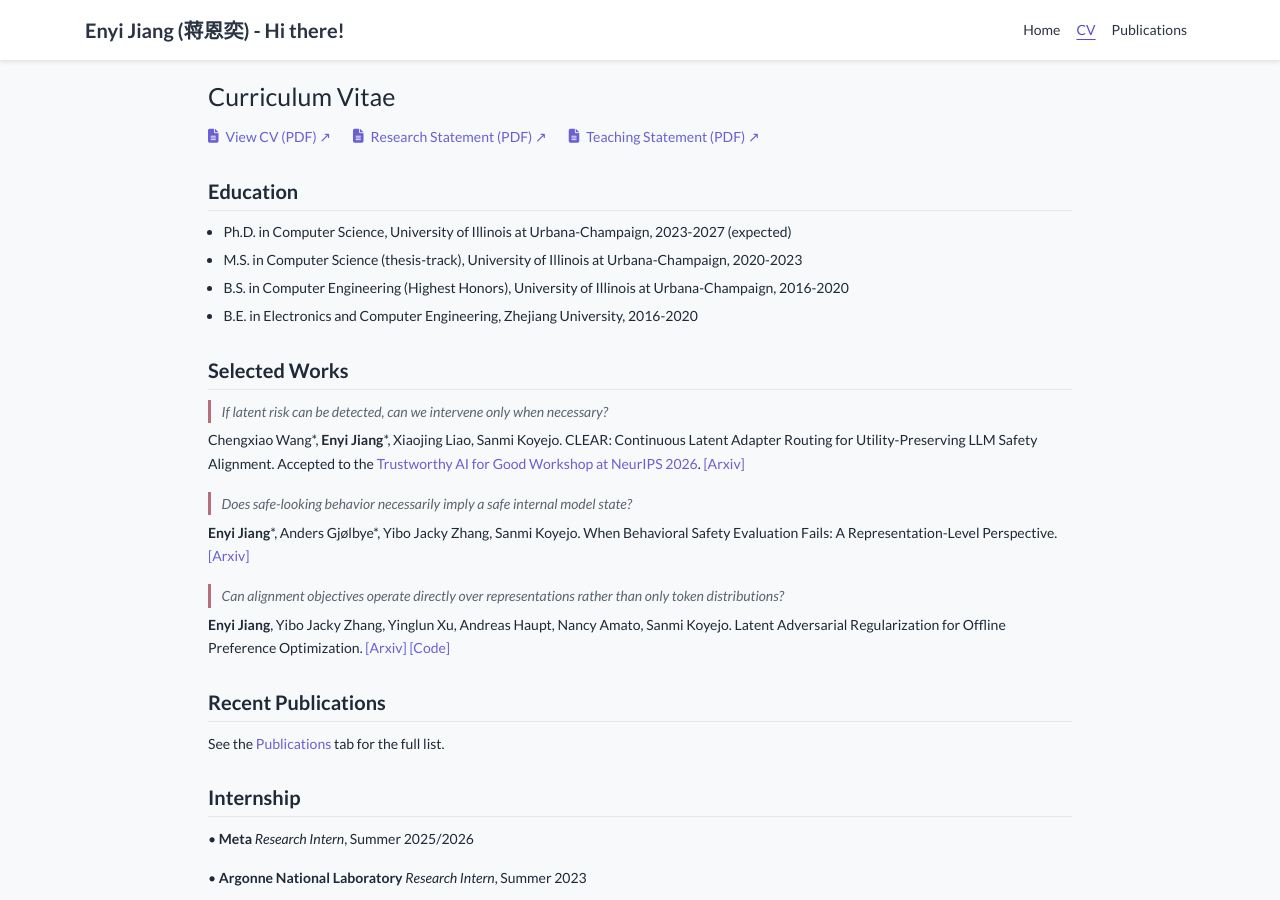
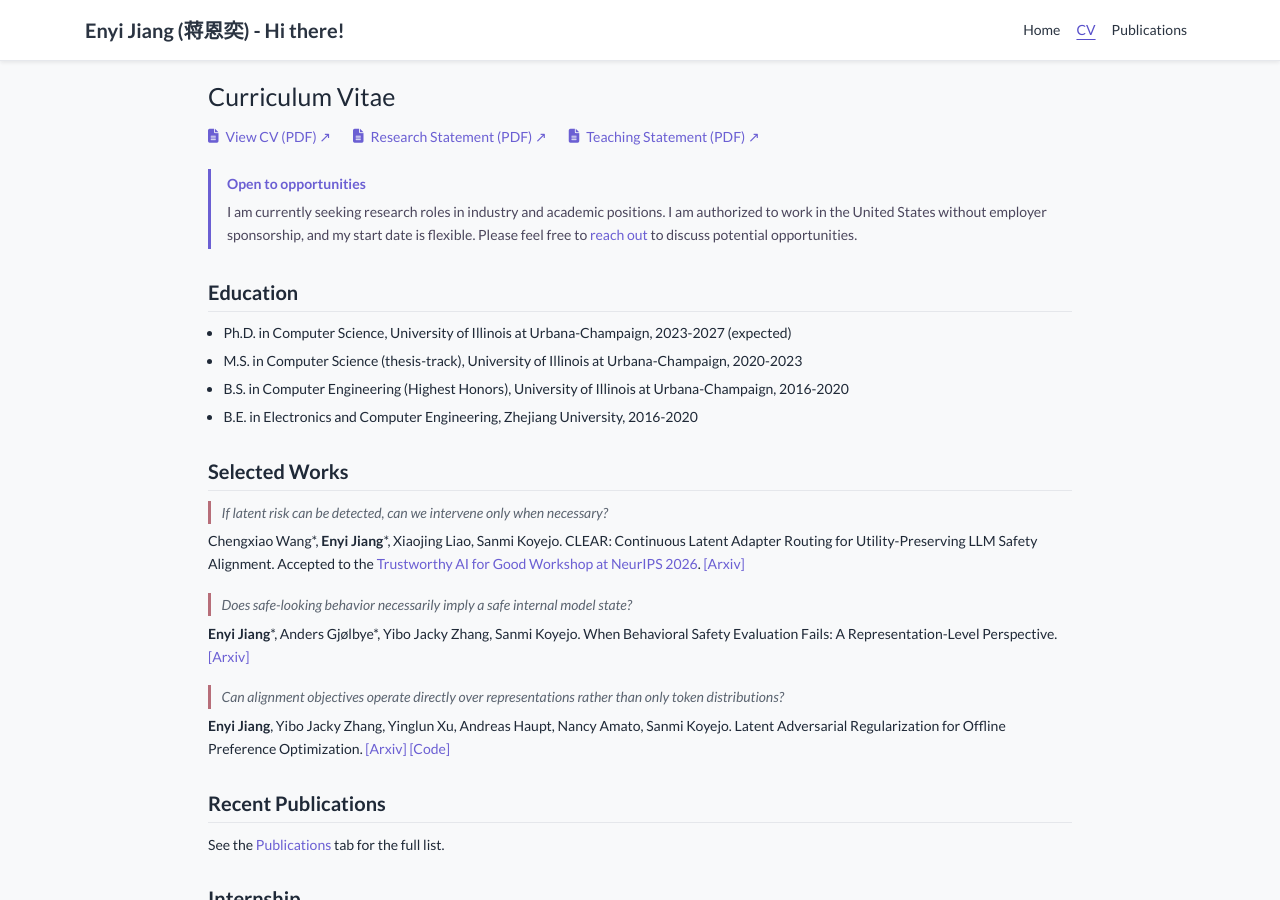
Before and after one commit to enyijiang/enyijiang.github.io, a Jekyll site: the page built from _pages/cv.md, in a window 1280 px wide and 900 px high. Built offline with Jekyll 4.4.1, drawn with Linux system fonts in a browser that asks for light colours; nearby versions of some CDN libraries; a style sheet for code colours, icons or effects is not loaded.

Commit message:
Add job search availability note

```diff
--- a/_includes/widgets/document_links.html
+++ b/_includes/widgets/document_links.html
@@ -9,3 +9,9 @@
     <a target="_blank" rel="noopener" href="{{ site.data.profile.teaching_statement_link | relative_url }}"><i class="fas fa-file-lines" aria-hidden="true"></i> Teaching Statement (PDF) ↗</a>
     {% endif %}
 </div>
+<div class="academic-opportunities">
+    <strong>Open to opportunities</strong>
+    <p>
+        I am currently seeking research roles in industry and academic positions. I am authorized to work in the United States without employer sponsorship, and my start date is flexible. Please feel free to <a href="mailto:{{ site.data.profile.secondary_email | default: site.data.profile.email }}">reach out</a> to discuss potential opportunities.
+    </p>
+</div>
```
